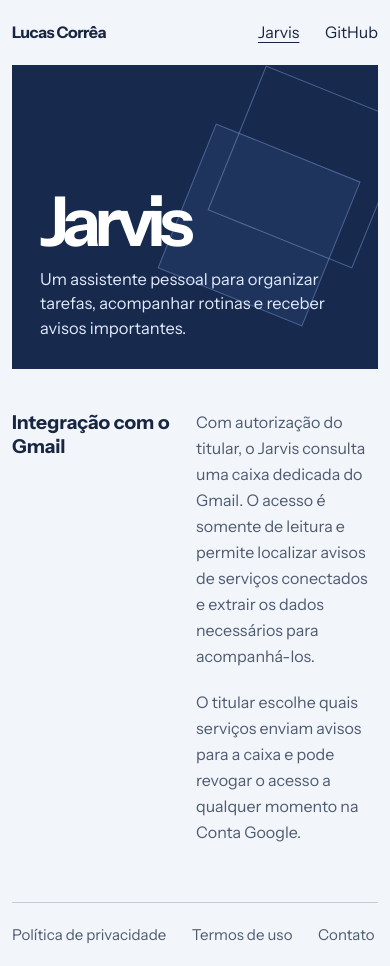
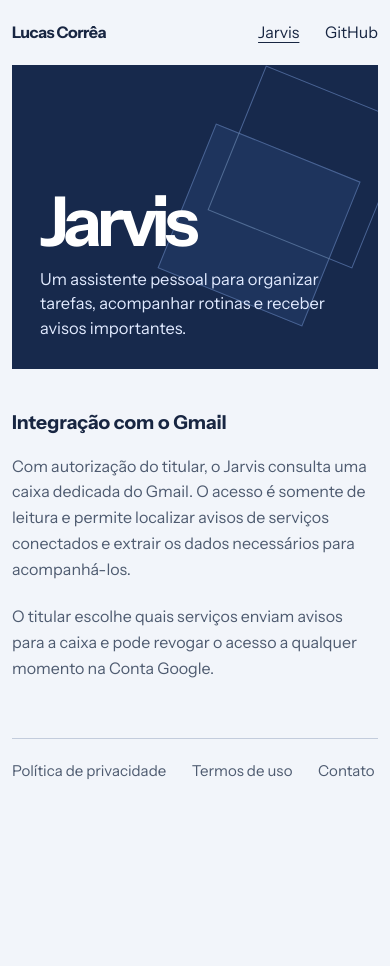
Before and after one commit to lucashuati/lucashuati.github.io, a plain HTML site: page jarvis/index.html in a window 390 px wide. After the commit the page ends 844 px from the top, so only its background shows below. Drawn offline with Linux system fonts and the light colour scheme.

Commit message:
Ajustar a leitura da página do Jarvis no celular

```diff
--- a/style.css
+++ b/style.css
@@ -93,7 +93,7 @@ a:focus-visible {
   font-size: clamp(4.3rem, 10vw, 8.2rem);
   font-weight: 680;
   line-height: .83;
-  letter-spacing: -.09em;
+  letter-spacing: -.075em;
 }
 
 .intro p {
@@ -225,5 +225,6 @@ a:focus-visible {
   .intro { min-height: 24rem; }
   .intro-project { min-height: 19rem; }
   .motif { width: 62%; opacity: .4; }
-  .project, .detail { display: grid; }
+  .project { display: grid; }
+  .detail { grid-template-columns: minmax(0, 1fr); }
 }
```
